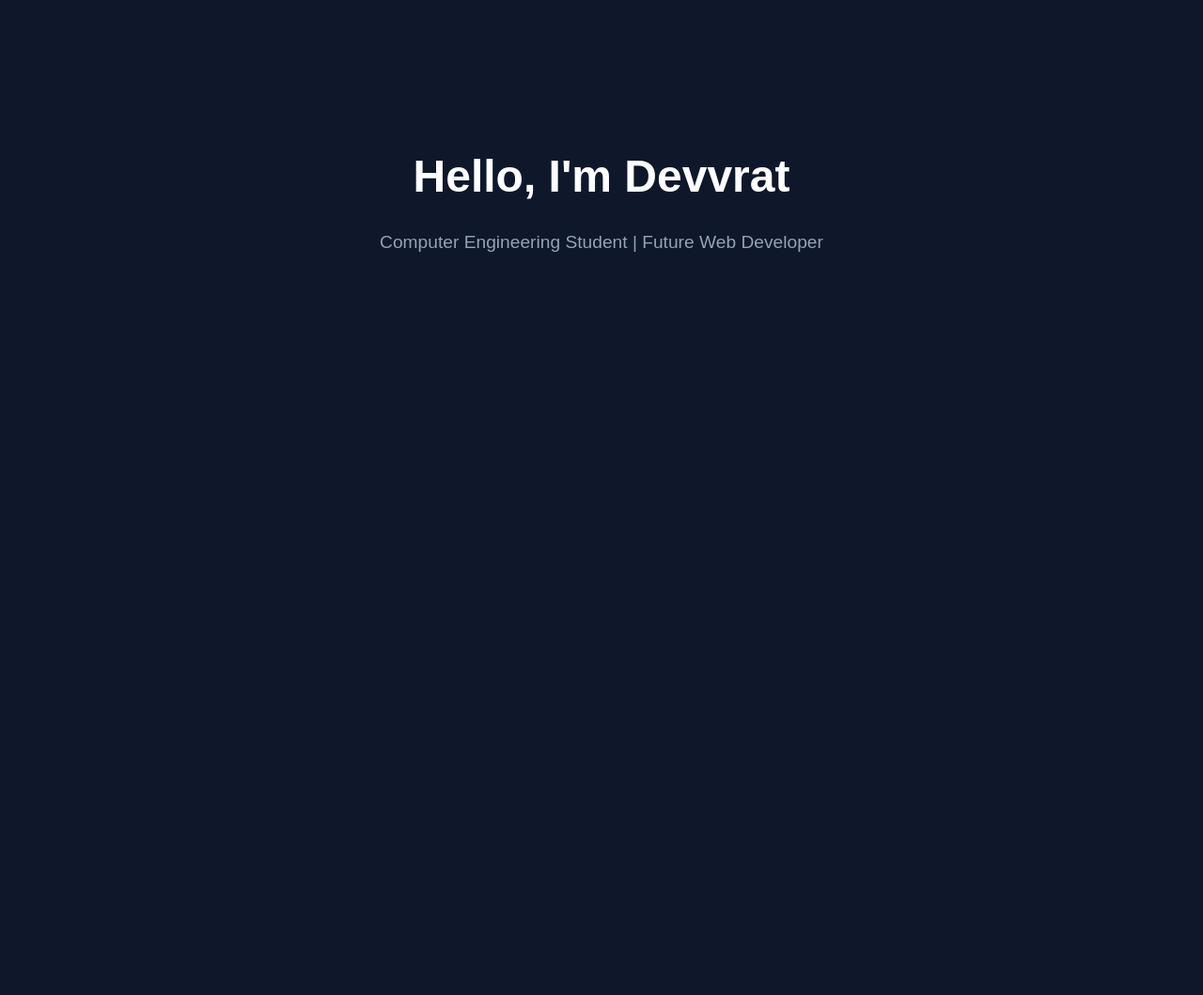
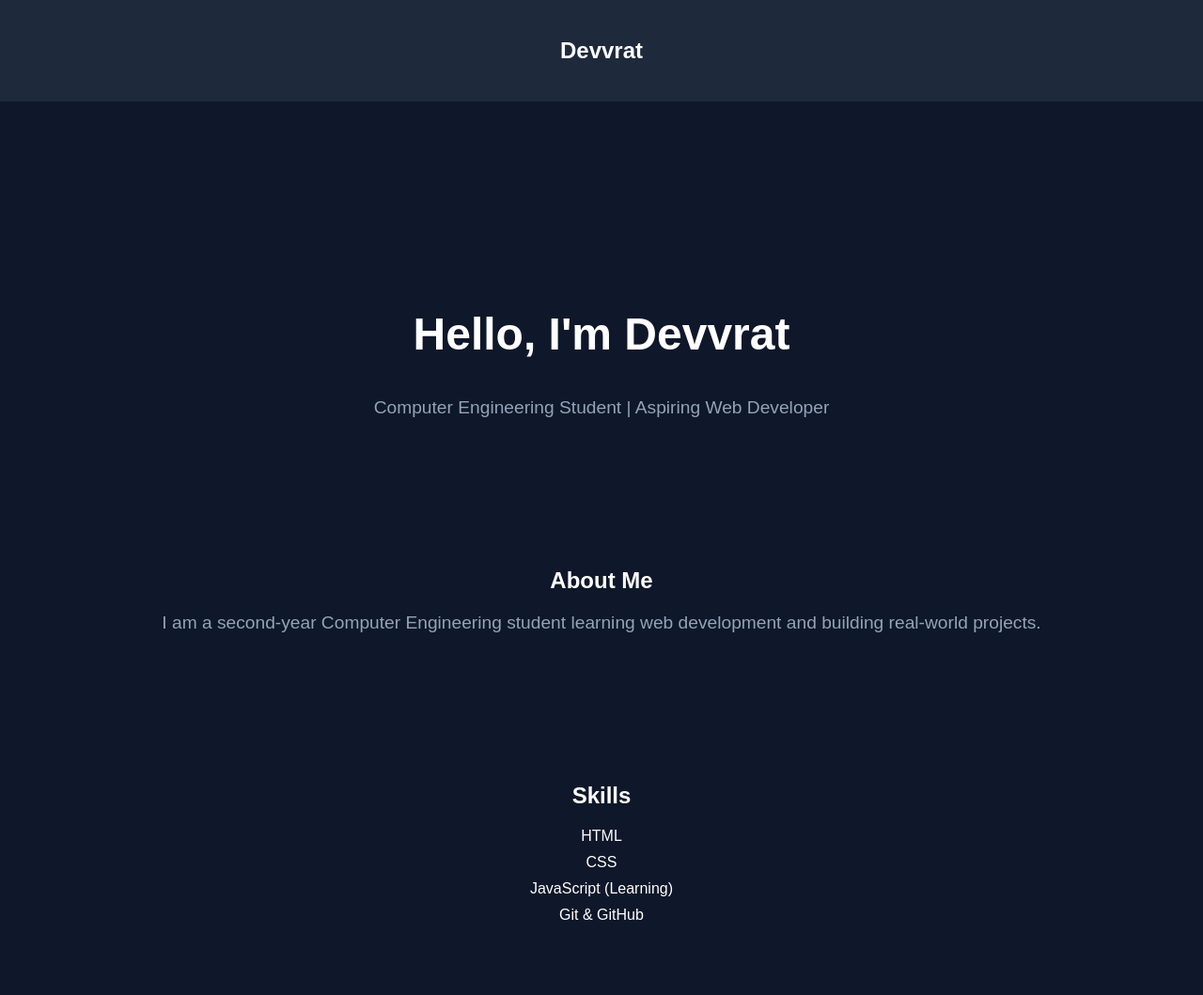
Before and after one commit to Devvrat-Rawat/devvrat-portfolio, a plain HTML site: page index.html in a window 1280 px wide. Shown: the whole page at 94% size. Before the commit the page ends 800 px from the top, so only its background shows below. Drawn offline with Linux system fonts and the light colour scheme.

Commit message:
Added portfolio sections

```diff
--- a/index.html
+++ b/index.html
@@ -8,8 +8,29 @@
 </head>
 <body>
 
-    <h1>Hello, I'm Devvrat</h1>
-    <p>Computer Engineering Student | Future Web Developer</p>
+    <nav>
+        <h2>Devvrat</h2>
+    </nav>
+
+    <section class="hero">
+        <h1>Hello, I'm Devvrat</h1>
+        <p>Computer Engineering Student | Aspiring Web Developer</p>
+    </section>
+
+    <section class="about">
+        <h2>About Me</h2>
+        <p>I am a second-year Computer Engineering student learning web development and building real-world projects.</p>
+    </section>
+
+    <section class="skills">
+        <h2>Skills</h2>
+        <ul>
+            <li>HTML</li>
+            <li>CSS</li>
+            <li>JavaScript (Learning)</li>
+            <li>Git & GitHub</li>
+        </ul>
+    </section>
 
 </body>
 </html>
--- a/style.css
+++ b/style.css
@@ -15,3 +15,24 @@ p {
     font-size: 1.2rem;
     color: #94a3b8;
 }
+nav {
+    padding: 20px;
+    background-color: #1e293b;
+}
+
+section {
+    padding: 60px 20px;
+}
+
+h2 {
+    margin-bottom: 20px;
+}
+
+ul {
+    list-style: none;
+    padding: 0;
+}
+
+li {
+    margin: 10px 0;
+}
```
